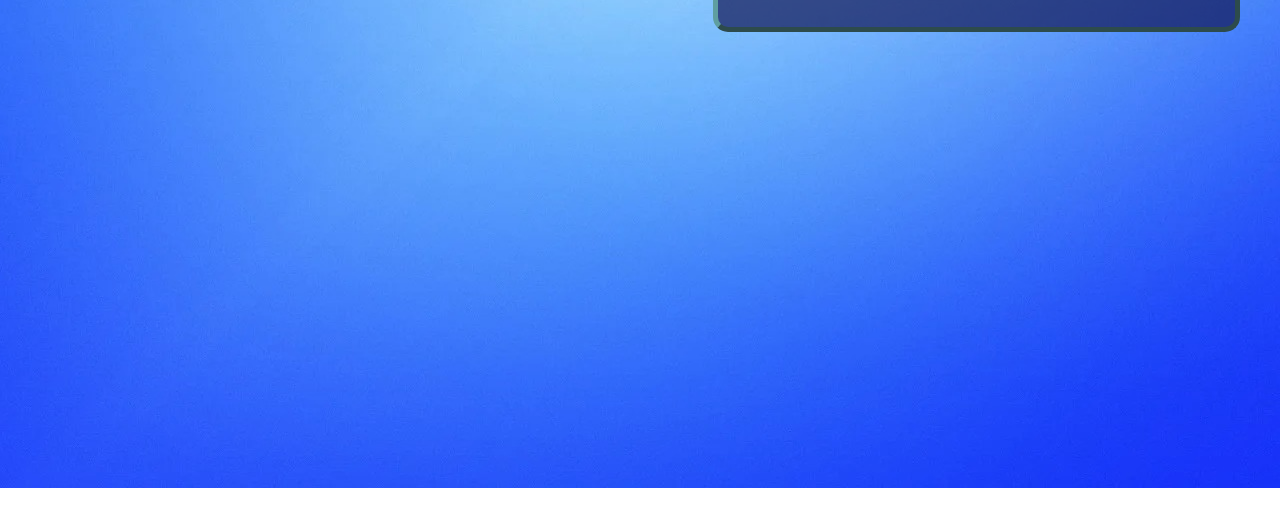
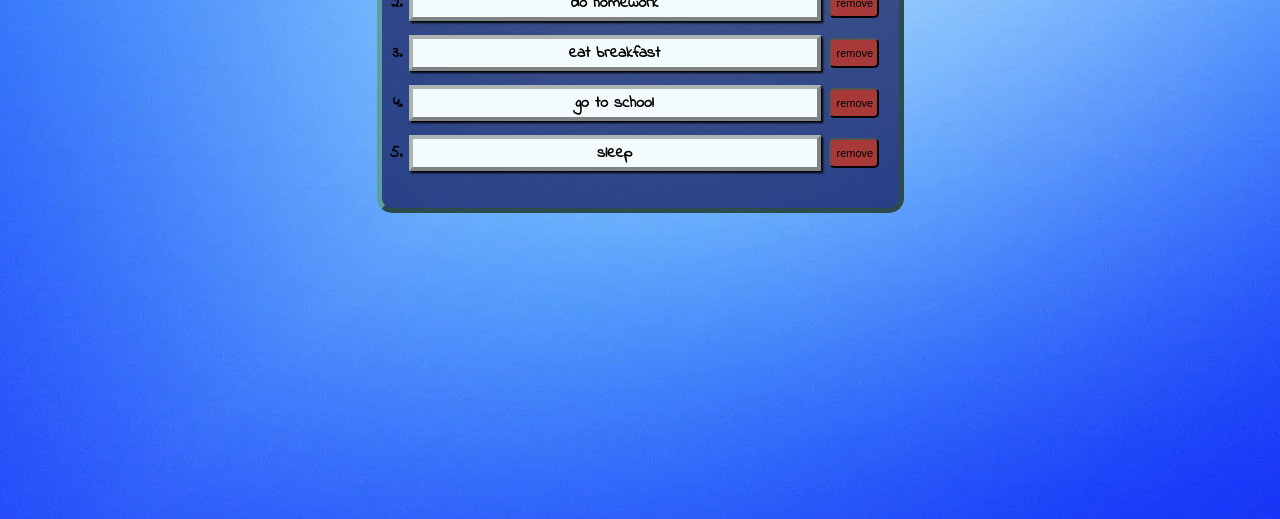
Before and after one commit to Davi0254/to-do-list, a plain HTML site: page index.html in a window 1280 px wide. Shown: the part 281-800 px from the top of the page. Drawn offline with Linux system fonts and the light colour scheme.

Commit message:
style update

```diff
--- a/style.css
+++ b/style.css
@@ -1,13 +1,13 @@
 .container {
   display: flex;
-  flex-direction: row;
+  flex-direction: column;
   justify-content: center;
   align-items: center;
   gap: 2em;
 
 }
 
-@media (max-width: 500px) {
+@media (max-width: 800px) {
   .container {
     flex-direction: column;
   }
```
